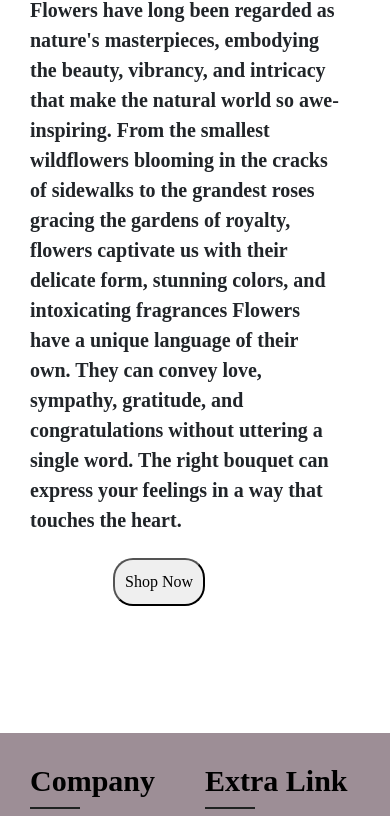
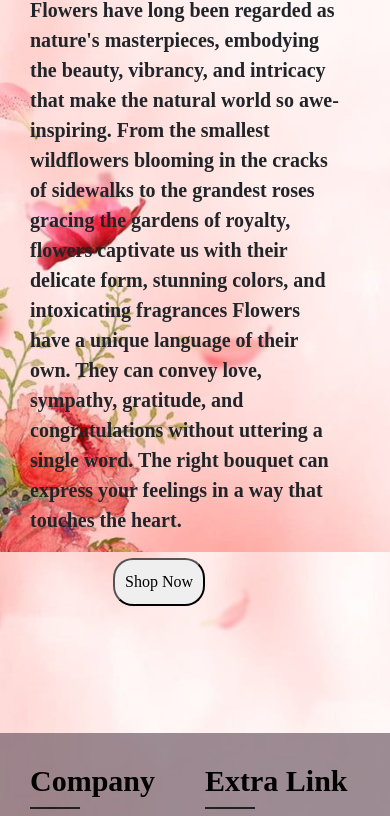
Before and after one commit to KanchanChafale/f30-project, a plain HTML site: page index.html in a window 390 px wide. Shown: the part 292-1108 px from the top of the page. Drawn offline with nearby package versions, Linux system fonts and the light colour scheme.

Commit message:
first commit

```diff
--- a/about.css
+++ b/about.css
@@ -24,6 +24,8 @@ li:hover {
     font-family: Butter Chicken !important;
     width: 100%;
     height: 100%;
+    background-image: url("image/R.jfif");
+    background-size: cover;
 }
 
 .nav-item {
--- a/download.css
+++ b/download.css
@@ -12,7 +12,7 @@ html {
 
 body {
     font-family: Butter Chicken !important;
-    background-image: url("image/R.jfif");
+    background-image: url("image/R.jfif") !important;
     background-size: cover;
 }
 
--- a/index.css
+++ b/index.css
@@ -61,7 +61,7 @@ button:hover{
 @media screen and (min-width:321px) and (max-width:412px) {
     body{
         font-family: Butter Chicken !important;
-        background-image: url("image/c6c1dc502d6b6cdac864602768d56c4e.jpg");
+        background-image: url("image/small.jpg");
 
     }
     .head{
--- a/login.css
+++ b/login.css
@@ -9,7 +9,7 @@ body,html{
 }
 body{
     font-family: Butter Chicken !important;
-    background-image: url("image/R.jfif");
+    background-image: url("image/R.jfif") !important;
     background-size: cover;
 }
 li:hover{
--- a/product.css
+++ b/product.css
@@ -12,7 +12,7 @@ html {
 
 body {
     font-family: Butter Chicken !important;
-    background-image: url("image/R.jfif");
+    background-image: url("image/small.jpg");
     background-size: cover;
 }
 .main-container{
```
Also changed, not shown: image/small.jpg (added).
